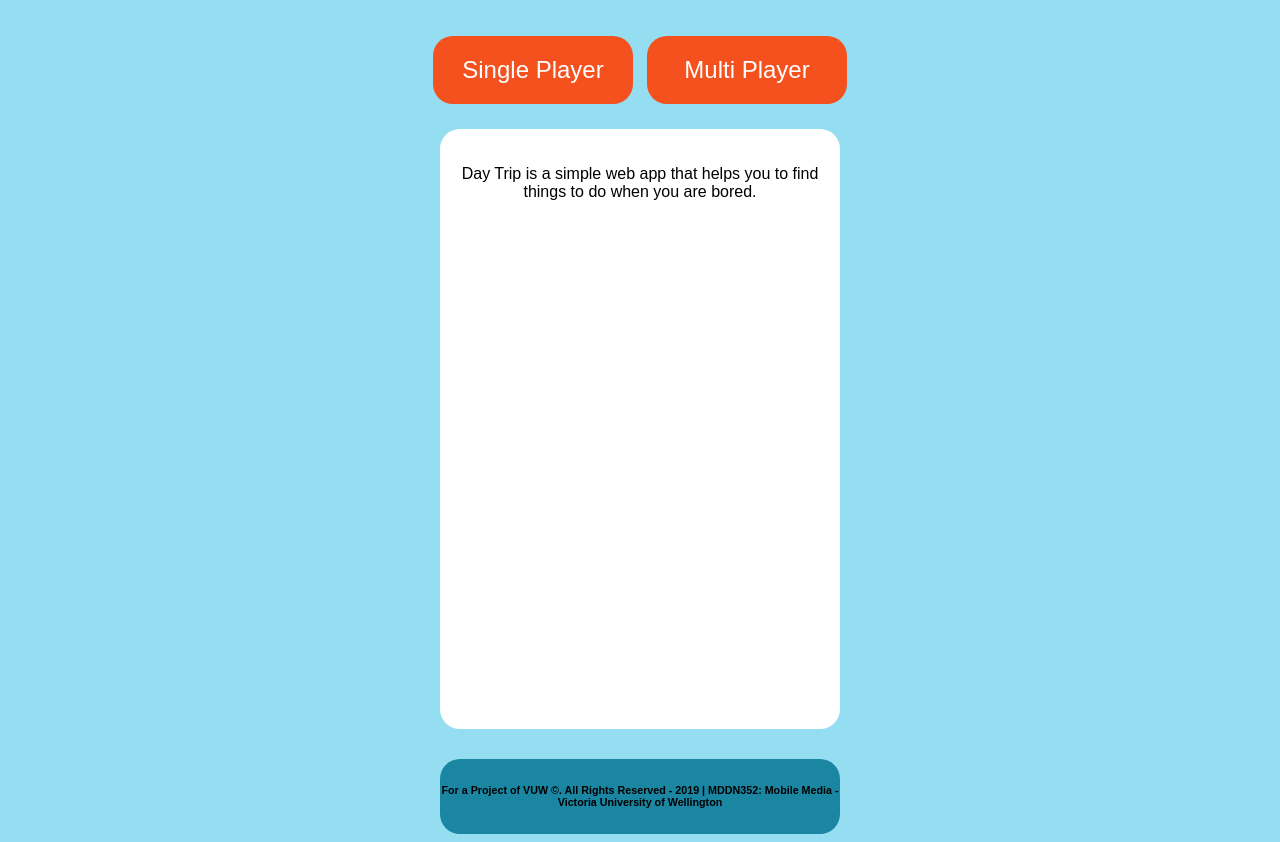
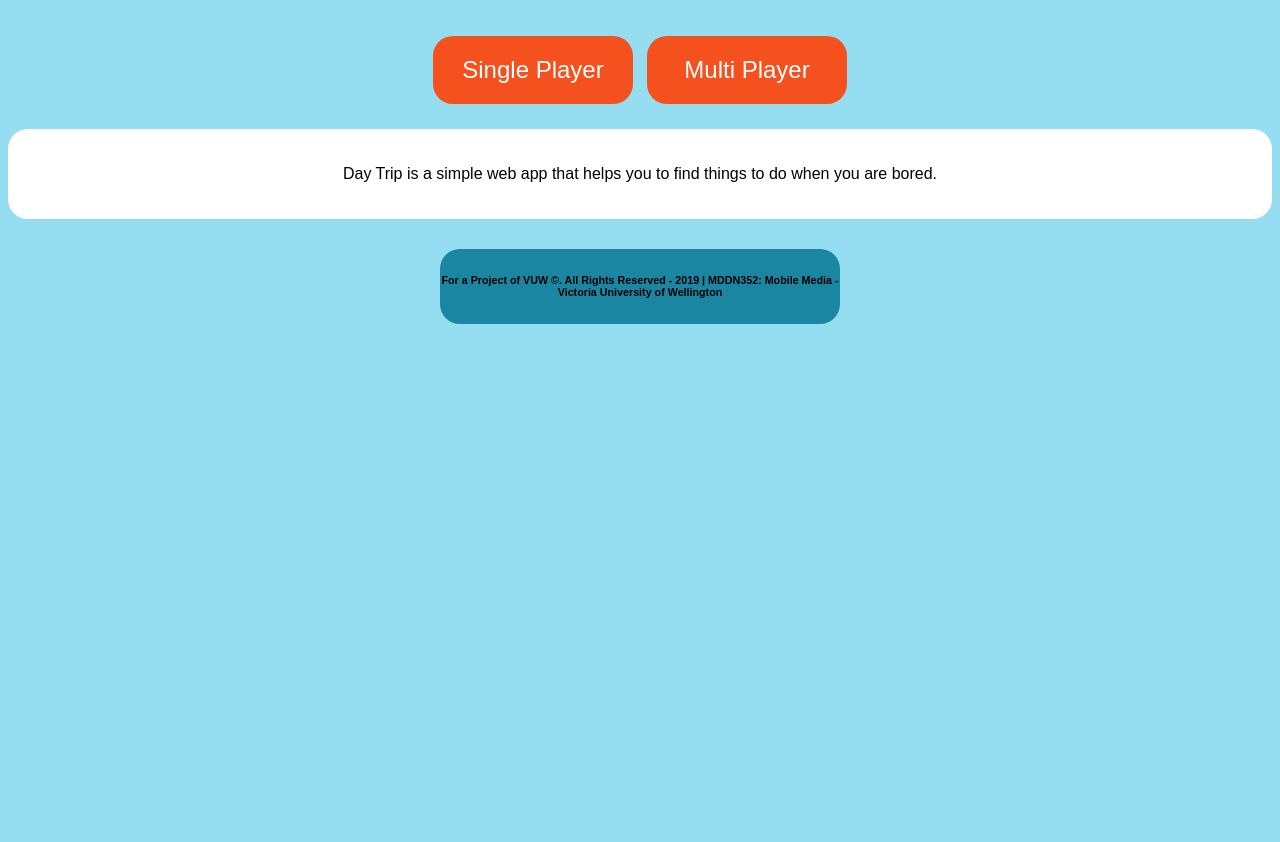
Before and after one commit to mitchellbarclay/pro3, a plain HTML site: page index.html in a window 1280 px wide. Shown: the part 101-943 px from the top of the page. After the commit the page ends 800 px from the top, so only its background shows below. Drawn offline with Linux system fonts and the light colour scheme.

Commit message:
Update style2.css

```diff
--- a/style2.css
+++ b/style2.css
@@ -83,8 +83,8 @@ button {
 }
 .column {
   float: center;
-  width: 400px;
-  height:600px;
+  width: 100%;
+  height:40%;
   background-color: white;
   padding: 20px;
   margin-top: 20px;
```
